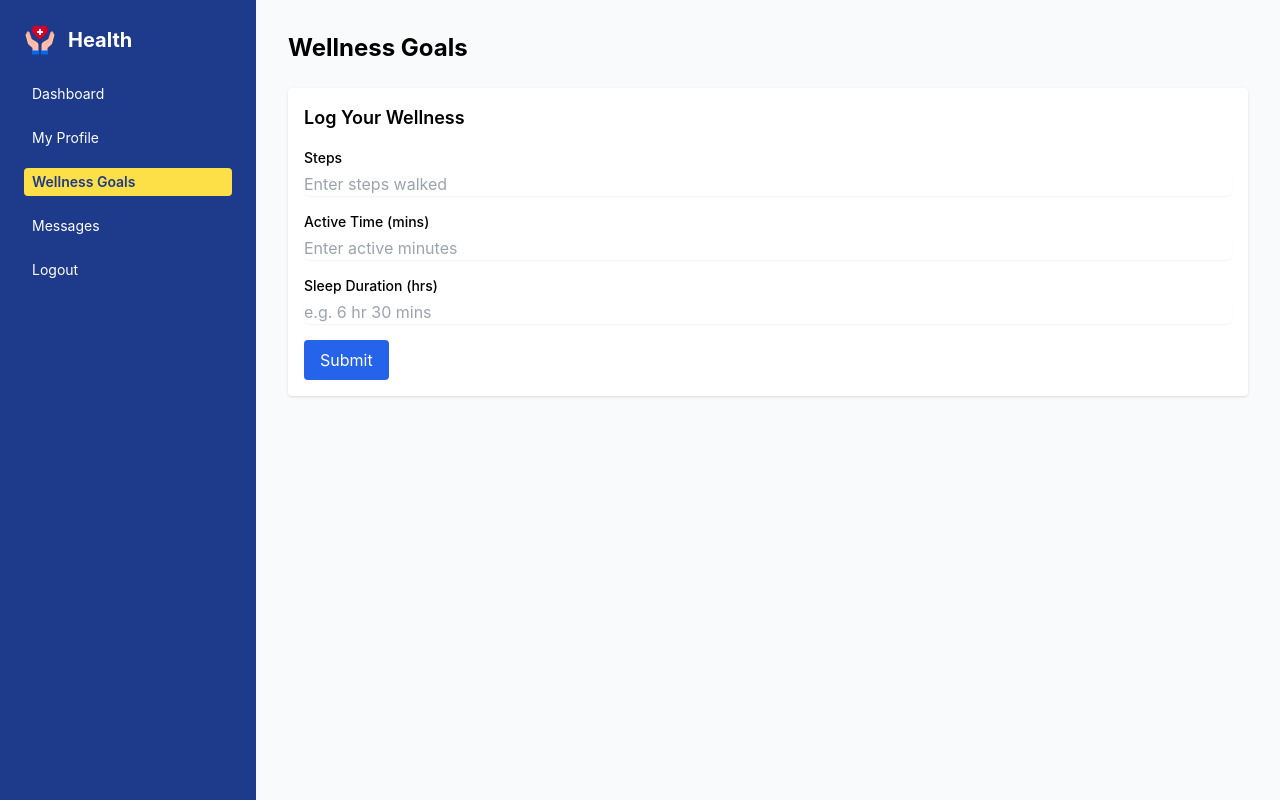
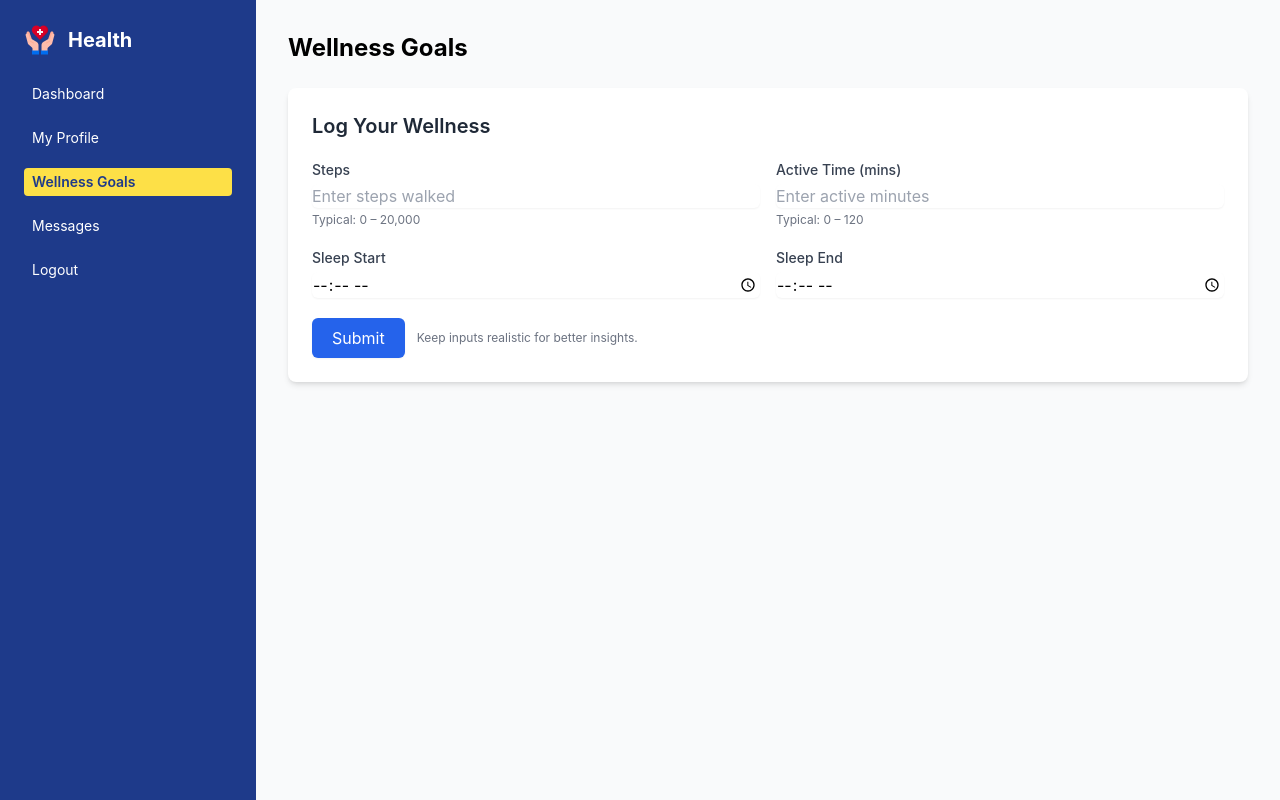
Before and after one commit to NaniNarayanan/healthcare_portal, a React (Create React App) app: page /goals in a window 1280 px wide. Built offline with nearby package versions, Linux system fonts and the light colour scheme.

Commit message:
Goal page updates

```diff
--- a/src/components/WellnessLogger.jsx
+++ b/src/components/WellnessLogger.jsx
@@ -1,62 +1,169 @@
-// src/components/WellnessLogger.jsx
-import { useState } from "react";
+import { useState, useEffect } from "react";
+
+// Alert component with dismiss option
+function Alert({ type = "info", message, onClose }) {
+  const styles = {
+    success: "bg-green-100 border-green-300 text-green-800",
+    error: "bg-red-100 border-red-300 text-red-800",
+    info: "bg-blue-100 border-blue-300 text-blue-800",
+  }[type];
+
+  return (
+    <div className={`flex items-center justify-between border rounded-md p-3 ${styles}`}>
+      <span className="text-sm font-medium">{message}</span>
+      <button
+        type="button"
+        onClick={() => onClose()}
+        className="text-xs font-semibold underline hover:text-gray-700"
+      >
+        ×
+      </button>
+    </div>
+  );
+}
 
 export default function WellnessLogger({ onSubmit }) {
   const [steps, setSteps] = useState("");
   const [activeTime, setActiveTime] = useState("");
-  const [sleep, setSleep] = useState("");
+  const [sleepStart, setSleepStart] = useState("");
+  const [sleepEnd, setSleepEnd] = useState("");
+  const [alert, setAlert] = useState(null);
+
+  // Auto-hide alerts after 4 seconds
+  useEffect(() => {
+    if (!alert) return;
+    const timer = setTimeout(() => setAlert(null), 4000);
+    return () => clearTimeout(timer);
+  }, [alert]);
+
+  const calculateDuration = (start, end) => {
+    try {
+      const startDate = new Date(`1970-01-01T${start}`);
+      const endDate = new Date(`1970-01-01T${end}`);
+      if (endDate < startDate) {
+        // handle overnight sleep (e.g., 11:00 PM to 06:00 AM)
+        endDate.setDate(endDate.getDate() + 1);
+      }
+      const diffMs = endDate - startDate;
+      const hours = Math.floor(diffMs / (1000 * 60 * 60));
+      const mins = Math.floor((diffMs / (1000 * 60)) % 60);
+      return `${hours} hr ${mins} mins`;
+    } catch {
+      return null;
+    }
+  };
 
   const handleSubmit = (e) => {
     e.preventDefault();
-    onSubmit({ steps, activeTime, sleep });
+    setAlert(null);
+
+    // Validation
+    if (!steps || !activeTime || !sleepStart || !sleepEnd) {
+      setAlert({ type: "error", message: "All fields are required." });
+      return;
+    }
+
+    if (isNaN(steps) || steps < 0 || steps > 50000) {
+      setAlert({ type: "error", message: "Steps must be between 0 and 50,000." });
+      return;
+    }
+
+    if (isNaN(activeTime) || activeTime < 0 || activeTime > 300) {
+      setAlert({ type: "error", message: "Active time must be between 0 and 300 minutes." });
+      return;
+    }
+
+    const duration = calculateDuration(sleepStart, sleepEnd);
+    if (!duration) {
+      setAlert({ type: "error", message: "Invalid sleep times. Please use HH:MM format." });
+      return;
+    }
+
+    // Submit
+    onSubmit({ steps, activeTime, sleep: duration, sleepStart, sleepEnd });
     setSteps("");
     setActiveTime("");
-    setSleep("");
+    setSleepStart("");
+    setSleepEnd("");
+    setAlert({ type: "success", message: "Wellness data logged successfully." });
   };
 
   return (
-    <form onSubmit={handleSubmit} className="bg-white p-4 rounded shadow space-y-4">
-      <h2 className="text-lg font-semibold">Log Your Wellness</h2>
+    <form
+      onSubmit={handleSubmit}
+      className="bg-white p-6 rounded-lg shadow-md space-y-5"
+    >
+      <h2 className="text-xl font-semibold text-gray-800">Log Your Wellness</h2>
 
+      {alert && (
+        <Alert
+          type={alert.type}
+          message={alert.message}
+          onClose={() => setAlert(null)}
+        />
+      )}
+
+      <div className="grid grid-cols-1 sm:grid-cols-2 gap-4">
+        {/* Steps */}
         <div>
-        <label className="block text-sm font-medium">Steps</label>
+          <label className="block text-sm font-medium text-gray-700">Steps</label>
           <input
             type="number"
             value={steps}
             onChange={(e) => setSteps(e.target.value)}
-          className="mt-1 block w-full border-gray-300 rounded-md shadow-sm"
+            className="mt-1 block w-full rounded-md border-gray-300 shadow-sm focus:ring-blue-500 focus:border-blue-500"
             placeholder="Enter steps walked"
           />
+          <p className="text-xs text-gray-500 mt-1">Typical: 0 – 20,000</p>
         </div>
 
+        {/* Active Time */}
         <div>
-        <label className="block text-sm font-medium">Active Time (mins)</label>
+          <label className="block text-sm font-medium text-gray-700">Active Time (mins)</label>
           <input
             type="number"
             value={activeTime}
             onChange={(e) => setActiveTime(e.target.value)}
-          className="mt-1 block w-full border-gray-300 rounded-md shadow-sm"
+            className="mt-1 block w-full rounded-md border-gray-300 shadow-sm focus:ring-blue-500 focus:border-blue-500"
             placeholder="Enter active minutes"
           />
+          <p className="text-xs text-gray-500 mt-1">Typical: 0 – 120</p>
+        </div>
       </div>
 
+      {/* Sleep Start & End */}
+      <div className="grid grid-cols-1 sm:grid-cols-2 gap-4">
         <div>
-        <label className="block text-sm font-medium">Sleep Duration (hrs)</label>
+          <label className="block text-sm font-medium text-gray-700">Sleep Start</label>
           <input
-          type="text"
-          value={sleep}
-          onChange={(e) => setSleep(e.target.value)}
-          className="mt-1 block w-full border-gray-300 rounded-md shadow-sm"
-          placeholder="e.g. 6 hr 30 mins"
+            type="time"
+            value={sleepStart}
+            onChange={(e) => setSleepStart(e.target.value)}
+            className="mt-1 block w-full rounded-md border-gray-300 shadow-sm focus:ring-blue-500 focus:border-blue-500"
           />
         </div>
+        <div>
+          <label className="block text-sm font-medium text-gray-700">Sleep End</label>
+          <input
+            type="time"
+            value={sleepEnd}
+            onChange={(e) => setSleepEnd(e.target.value)}
+            className="mt-1 block w-full rounded-md border-gray-300 shadow-sm focus:ring-blue-500 focus:border-blue-500"
+          />
+        </div>
+      </div>
 
+      <div className="flex items-center gap-3">
         <button
           type="submit"
-        className="bg-blue-600 text-white px-4 py-2 rounded hover:bg-blue-700"
+          className="bg-blue-600 text-white px-5 py-2 rounded-md hover:bg-blue-700 transition-colors shadow-sm"
         >
           Submit
         </button>
+        <span className="text-xs text-gray-500">
+          Keep inputs realistic for better insights.
+        </span>
+      </div>
     </form>
   );
 }
--- a/src/pages/DashboardHome.jsx
+++ b/src/pages/DashboardHome.jsx
@@ -4,7 +4,6 @@ import ActiveTimeCard from "../components/TimeCard";
 import SleepCard from "../components/SleepCard";
 export default function DashboardHome() {
   const patient = patients[0]; // Simulate logged-in user
-  const progressPercent = Math.round((patient.goals.steps / patient.goals.targetSteps) * 100);
 
   return (
     <div className="space-y-6">
```
Lines whose indentation alone changed are shown as unchanged.
